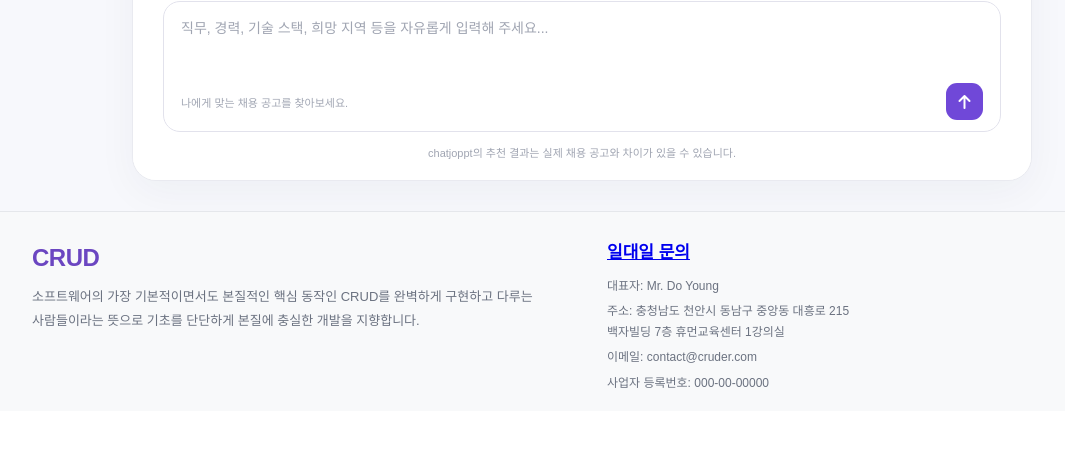
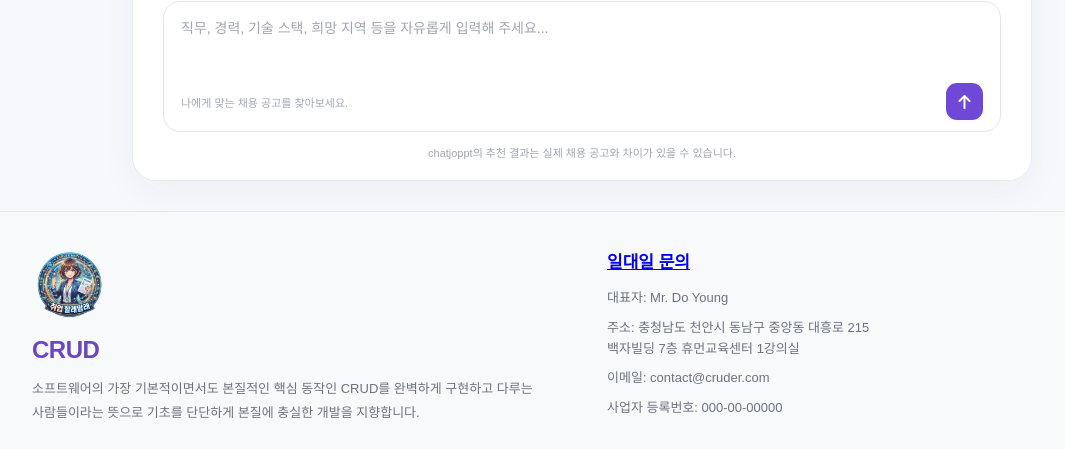
Before and after one commit to mikuchan1004/cruder, a FastAPI app: page /chatjobpt in a window 1280 px wide. Shown: the part 545-994 px from the top of the page, without its empty margins (58-1123 px from the left). Before the commit the page ends 933 px from the top, so only its background shows below. Run offline with FastAPI, Linux system fonts and the light colour scheme.

Commit message:
footer.css CSS를 전부 교체했습니다. footer.html 로고를 추가했습니다.

```diff
--- a/assets/footer.css
+++ b/assets/footer.css
@@ -1,4 +1,3 @@
-
 /* ==================================
    Footer 전체 설정
 =================================== */
@@ -6,26 +5,25 @@
     width: 100%;
     background-color: #F8F9FA;
     border-top: 1px solid #E5E7EB;
-    padding: 30px 20px 18px;
+    padding: 35px 20px 25px;
     color: #212529;
     font-family: 'Pretendard', 'Apple SD Gothic Neo', 'Noto Sans KR', sans-serif;
     box-sizing: border-box;
 }
 
-/* 푸터 내부 전체 */
+/* 푸터 내부 전체 그리드 (2열) */
 .site-footer .footer-content {
     width: 100%;
     max-width: 1100px;
     margin: 0 auto;
-
     display: grid;
     grid-template-columns: 1fr 1fr;
     gap: 50px;
-    align-items: start;
+    align-items: center; /* 로고와 내용의 중앙 밸런스 */
 }
 
 /* ==================================
-   CRUD 소개 영역
+   CRUD 소개 / 로고 영역 (좌측)
 =================================== */
 .site-footer .intro-section {
     min-width: 0;
@@ -44,7 +42,6 @@
 .site-footer .intro-box {
     background-color: transparent;
     border: none;
-    border-radius: 0;
     padding: 0;
     margin: 0;
     box-shadow: none;
@@ -58,8 +55,21 @@
     word-break: keep-all;
 }
 
+/* ★ 푸터 로고 / 캐릭터 이미지 (중간 적정 크기 유지) */
+.site-footer .intro-section img,
+.site-footer .footer-logo img {
+    display: block;
+    width: auto;
+    height: 75px;            /* 기존 210px은 너무 컸고 18px은 너무 작았으니 75px로 균형 */
+    max-width: 220px;
+    max-height: 90px;
+    object-fit: contain;
+    margin-bottom: 12px;
+    transition: transform 0.25s ease;
+}
+
 /* ==================================
-   일대일 문의 영역
+   일대일 문의 영역 (우측)
 =================================== */
 .site-footer .contact-section {
     min-width: 0;
@@ -70,36 +80,49 @@
     color: #212529;
     font-size: 17px;
     font-weight: 700;
-    margin: 0 0 12px;
+    margin: 0 0 14px;
     line-height: 1.3;
 }
 
 .site-footer .contact-info {
     background-color: transparent;
     border: none;
-    border-radius: 0;
     padding: 0;
     margin: 0;
-    width: 100%;
-    max-width: none;
     box-shadow: none;
-    display: block;
+    display: flex;
+    flex-direction: column;
+    gap: 9px;
 }
 
 .site-footer .contact-info p {
-    font-size: 12px;
+    font-size: 13px;
     color: #6B7280;
-    line-height: 1.7;
-    margin: 0 0 5px;
+    line-height: 1.6;
+    margin: 0;
     word-break: keep-all;
+    display: flex;
+    align-items: center; /* 아이콘과 텍스트 중앙 맞춤 */
+    gap: 8px;           /* 아이콘과 글자 사이 간격 */
 }
 
-.site-footer .contact-info p:last-child {
-    margin-bottom: 0;
+/* ★ 텍스트 옆에 들어가는 작은 아이콘 이미지들만 선택 지정 */
+.site-footer .contact-info p img,
+.site-footer .contact-info img,
+.site-footer .footer-icon {
+    width: 16px !important;
+    height: 16px !important;
+    max-width: 16px !important;
+    max-height: 16px !important;
+    object-fit: contain;
+    flex-shrink: 0;
+    display: inline-block;
+    vertical-align: middle;
+    margin: 0;
 }
 
 /* ==================================
-   모바일 대응
+   모바일 반응형 웹 설정
 =================================== */
 @media (max-width: 768px) {
     .site-footer {
@@ -121,10 +144,12 @@
         margin-bottom: 10px;
     }
 
-    .site-footer .intro-box p {
-        font-size: 12px;
+    .site-footer .intro-section img,
+    .site-footer .footer-logo img {
+        height: 60px; /* 모바일에서는 살짝 아담하게 축소 */
     }
 
+    .site-footer .intro-box p,
     .site-footer .contact-info p {
         font-size: 12px;
     }
--- a/templates/footer.html
+++ b/templates/footer.html
@@ -3,6 +3,7 @@
 
         <!-- CRUD 소개 섹션 -->
         <section class="intro-section">
+            <img src="/static/images/logo.png" id="secret-logo" alt="취업할래말래 로고">
             <h2 class="main-title">CRUD</h2>
             <div class="intro-box">
                 <p>
```
